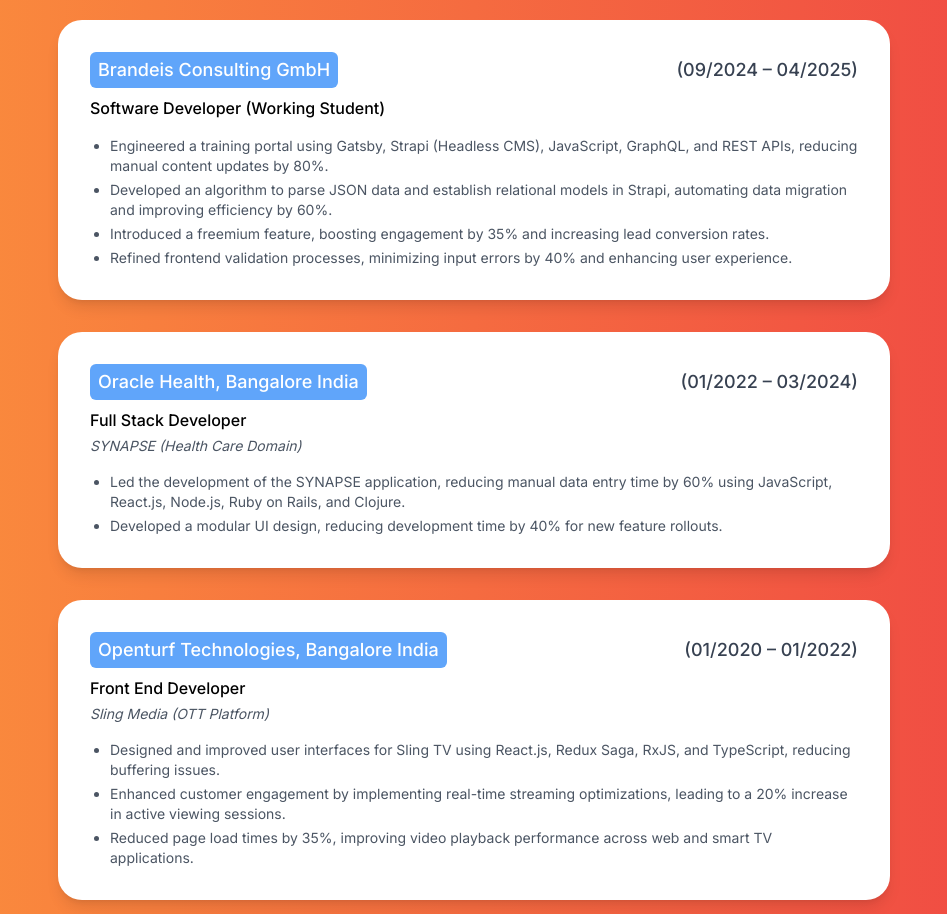
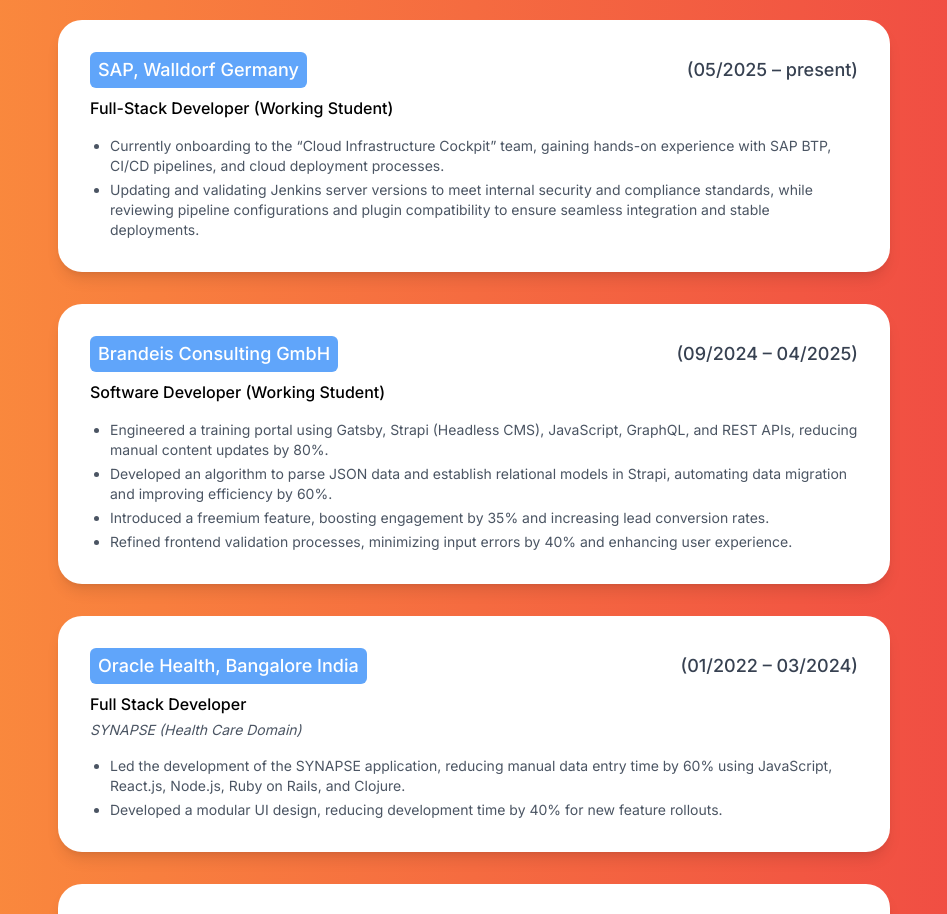
Before and after one commit to manuj55/my-portfolio, a Next.js app: page / in a window 1280 px wide. Shown: the part 1820-2734 px from the top of the page, without its empty margins (166-1113 px from the left). Built offline with nearby package versions, Linux system fonts and the light colour scheme.

Commit message:
new experience update

```diff
--- a/app/page.tsx
+++ b/app/page.tsx
@@ -6,7 +6,7 @@
       <Head>
         <title>Manu Janardhana | Portfolio</title>
         <meta name="description" content="Portfolio of Manu Janardhana, Full Stack Developer" />
-        <link rel="icon" href="/favicon.ico" />
+        <link rel="shortcut icon" href="/favicon.ico" />
       </Head>
 
       <header className="fixed w-full bg-white shadow-md z-50">
@@ -64,11 +64,37 @@
             <div className="text-left w-full max-w-4xl px-8 ">
               <h2 className="text-4xl font-bold mb-12 text-center">Experience</h2>
               <div className="space-y-8">
-
                 <div className="relative p-8 rounded-3xl bg-white shadow-lg">
                   <div className="w-full">
                     <div className="flex flex-row justify-between items-baseline text-lg font-medium">
-                      <div className="bg-blue-400 px-2 py-1 rounded-md text-white">Brandeis Consulting GmbH</div>
+                      <a
+                        href="https://www.sap.com/germany/index.html"
+                        target="_blank"
+                        rel="noopener noreferrer"
+                        className="bg-blue-400 px-2 py-1 rounded-md text-white"
+                      >
+                        SAP, Walldorf Germany
+                      </a>
+                      <div className="ml-4 text-gray-700">(05/2025 – present)</div>
+                    </div>
+                    <p className="mt-2 font-medium  text-black">Full-Stack Developer (Working Student)</p>
+                    <ul className="mt-4 list-disc ml-5 text-sm text-gray-600 space-y-1">
+                      <li>Currently onboarding to the “Cloud Infrastructure Cockpit” team, gaining hands-on experience with SAP BTP, CI/CD pipelines, and cloud deployment processes.</li>
+                      <li>Updating and validating Jenkins server versions to meet internal security and compliance standards, while reviewing pipeline configurations and plugin compatibility to ensure seamless integration and stable deployments.</li>
+                    </ul>
+                  </div>
+                </div>
+                <div className="relative p-8 rounded-3xl bg-white shadow-lg">
+                  <div className="w-full">
+                    <div className="flex flex-row justify-between items-baseline text-lg font-medium">
+                      <a
+                        href="https://www.brandeis.de/"
+                        target="_blank"
+                        rel="noopener noreferrer"
+                        className="bg-blue-400 px-2 py-1 rounded-md text-white"
+                      >
+                        Brandeis Consulting GmbH
+                      </a>
                       <div className="ml-4 text-gray-700">(09/2024 – 04/2025)</div>
                     </div>
                     <p className="mt-2 font-medium  text-black">Software Developer (Working Student)</p>
@@ -84,7 +110,14 @@
                 <div className="relative p-8 rounded-3xl bg-white shadow-lg mt-8">
                   <div className="w-full">
                     <div className="flex flex-row justify-between  items-baseline text-lg font-medium">
-                      <div className="bg-blue-400 px-2 py-1 rounded-md text-white">Oracle Health, Bangalore India</div>
+                      <a
+                        href="https://www.oracle.com/in/health/"
+                        target="_blank"
+                        rel="noopener noreferrer"
+                        className="bg-blue-400 px-2 py-1 rounded-md text-white"
+                      >
+                        Oracle Health, Bangalore India
+                      </a>
                       <div className="ml-4 text-gray-700">(01/2022 – 03/2024)</div>
                     </div>
                     <p className="mt-2 font-medium  text-black">Full Stack Developer</p>
@@ -99,7 +132,14 @@
                 <div className="relative p-8 rounded-3xl bg-white shadow-lg mt-8">
                   <div className="w-full">
                     <div className="flex flex-row justify-between  items-baseline text-lg font-medium">
-                      <div className="bg-blue-400 px-2 py-1 rounded-md text-white">Openturf Technologies, Bangalore India</div>
+                      <a
+                        href="https://www.openturf.in/"
+                        target="_blank"
+                        rel="noopener noreferrer"
+                        className="bg-blue-400 px-2 py-1 rounded-md text-white"
+                      >
+                        Openturf Technologies, Bangalore India
+                      </a>
                       <div className="ml-4 text-gray-700">(01/2020 – 01/2022)</div>
                     </div>
                     <p className="mt-2 font-medium  text-black">Front End Developer</p>
```
Also changed, not shown: 2 other files (tests, documents, lock files or other folders).
